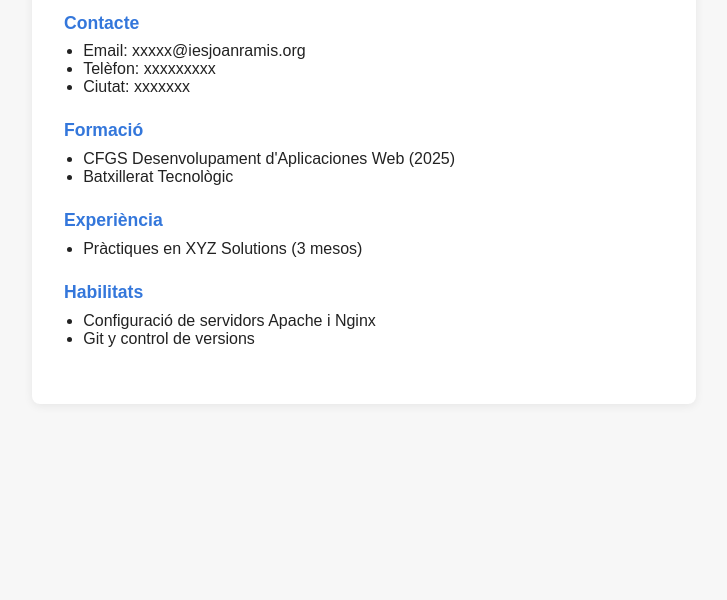
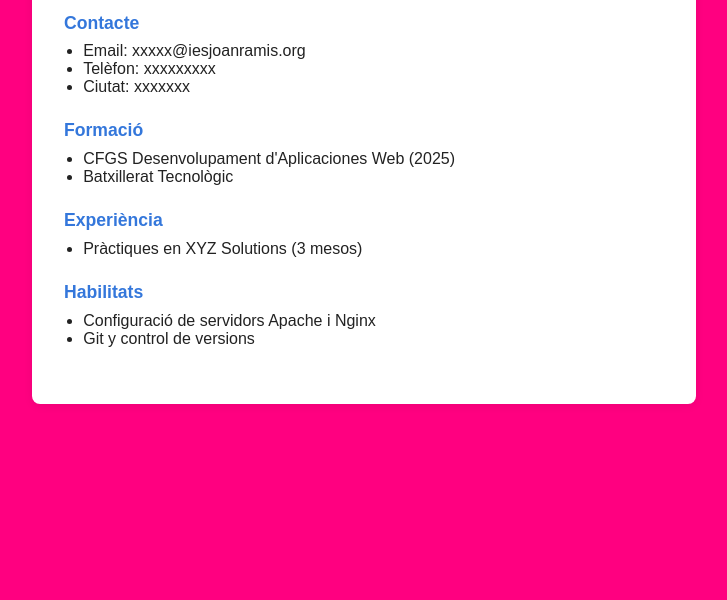
Before and after one commit to CFGSCojita/dawebsc, a plain HTML site: page cv/cv.html in a window 1280 px wide. Shown: the part 200-800 px from the top of the page, without its empty margins (276-1003 px from the left). Drawn offline with Linux system fonts and the light colour scheme.

Commit message:
Comit del nuevo style

```diff
--- a/cv/styles.css
+++ b/cv/styles.css
@@ -1,6 +1,6 @@
 body {
   font-family: Arial, sans-serif;
-  background: #f7f7f7;
+  background: #ff0080;
   color: #222;
   margin: 0;
   padding: 0;
```
